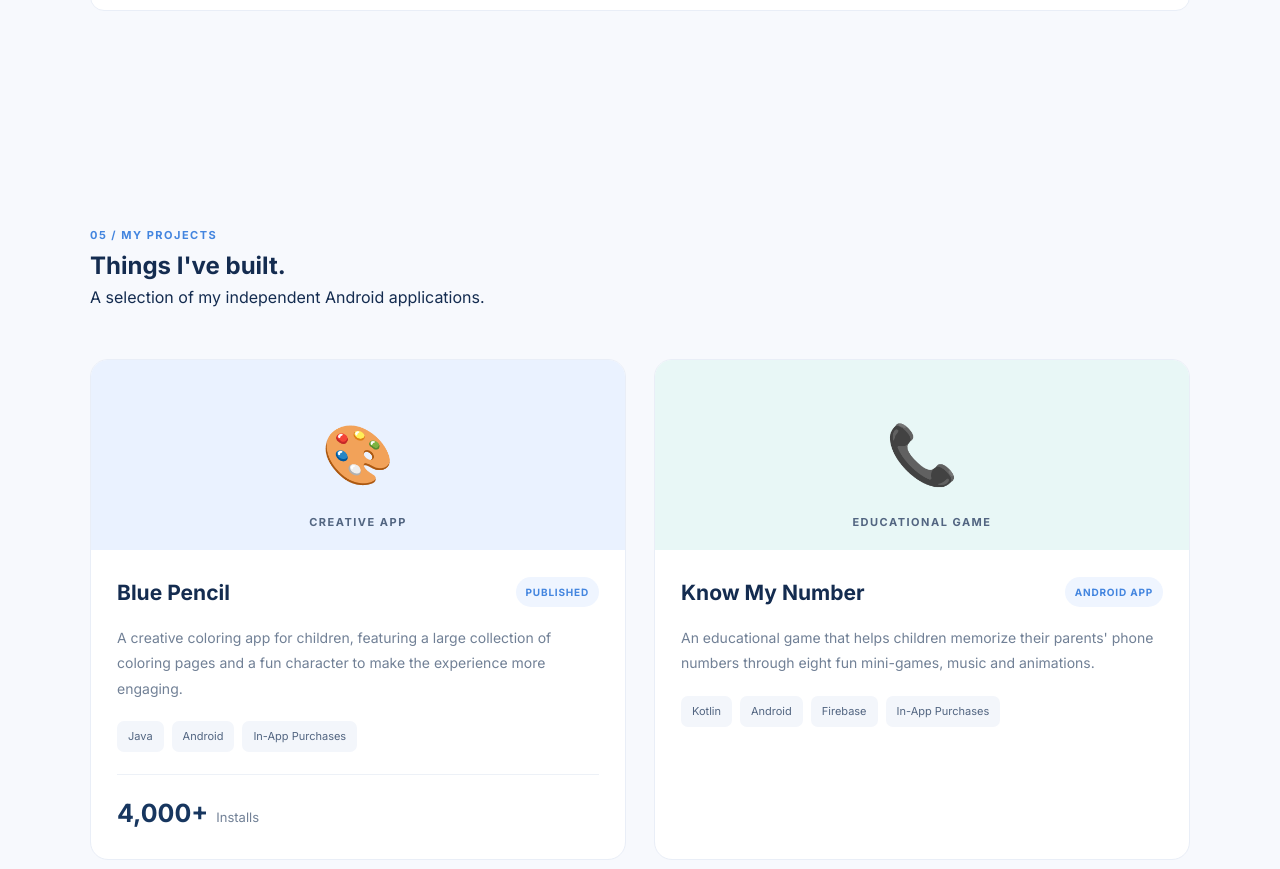
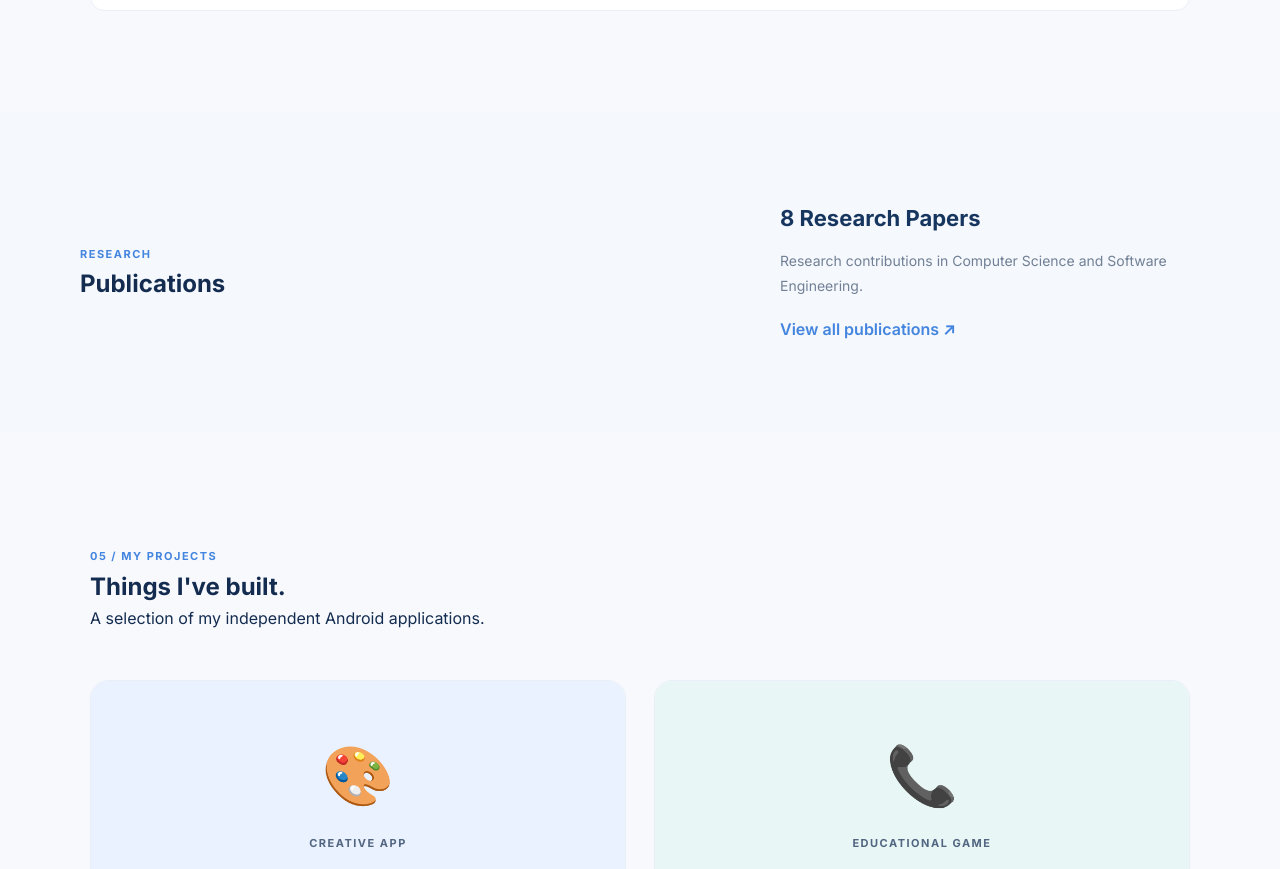
Before and after one commit to sasemanmanzar/personal-portfolio, a React (Create React App) app: page / in a window 1280 px wide. Shown: the part 3895-4764 px from the top of the page. Built offline with nearby package versions, Linux system fonts and the light colour scheme.

Commit message:
add Publications Section

```diff
--- a/src/App.css
+++ b/src/App.css
@@ -1153,3 +1153,47 @@
     gap: 16px;
   }
 }
+
+/* publications-section */
+
+.publications-section {
+  padding: 90px 0;
+  background: #f5f8fc;
+}
+
+.publications-container {
+  display: flex;
+  justify-content: space-between;
+  align-items: center;
+  gap: 40px;
+}
+
+.publications-content {
+  max-width: 420px;
+}
+
+.publications-content h3 {
+  color: #17365f;
+  font-size: 22px;
+  margin-bottom: 12px;
+}
+
+.publications-content p {
+  color: #718096;
+  font-size: 14px;
+  line-height: 1.8;
+  margin-bottom: 18px;
+}
+
+.publications-content a {
+  color: #4385df;
+  font-weight: 600;
+  text-decoration: none;
+}
+
+@media (max-width: 768px) {
+  .publications-container {
+    flex-direction: column;
+    align-items: flex-start;
+  }
+}
--- a/src/App.js
+++ b/src/App.js
@@ -400,6 +400,34 @@ function App() {
           </div>
         </section>
 
+        {/* Publications Section */}
+        <section className="publications-section" id="publications">
+          <div className="container publications-container">
+
+            <div>
+              <span className="section-label">RESEARCH</span>
+              <h2>Publications</h2>
+            </div>
+
+            <div className="publications-content">
+              <h3>8 Research Papers</h3>
+              <p>
+                Research contributions in Computer Science
+                and Software Engineering.
+              </p>
+
+              <a
+                href="YOUR_PUBLICATIONS_LINK"
+                target="_blank"
+                rel="noreferrer"
+              >
+                View all publications <span>↗</span>
+              </a>
+            </div>
+
+          </div>
+        </section>
+
         {/* Projects Section */}
         <section className="projects-section" id="projects">
           <div className="container projects-container">
```
